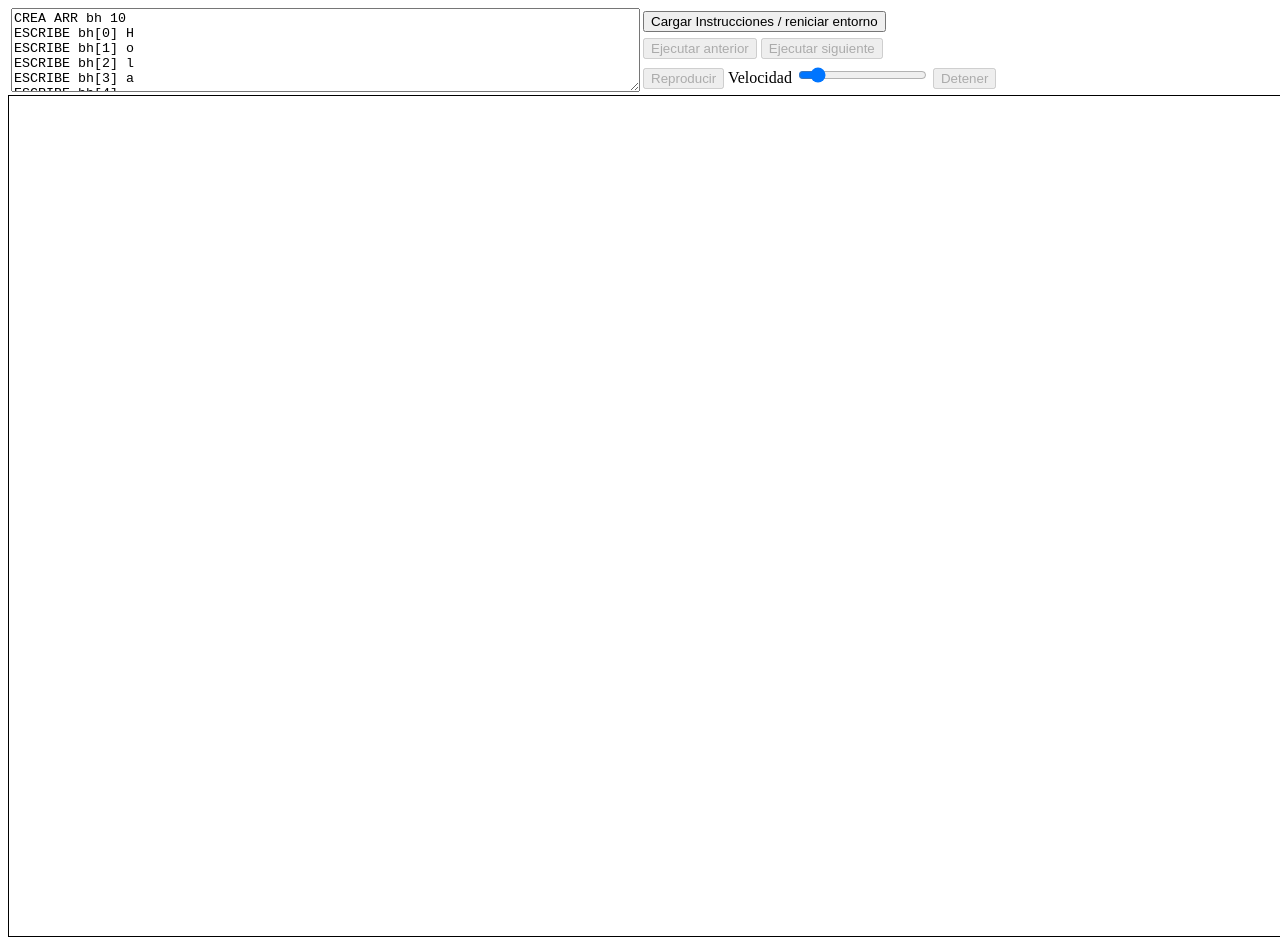
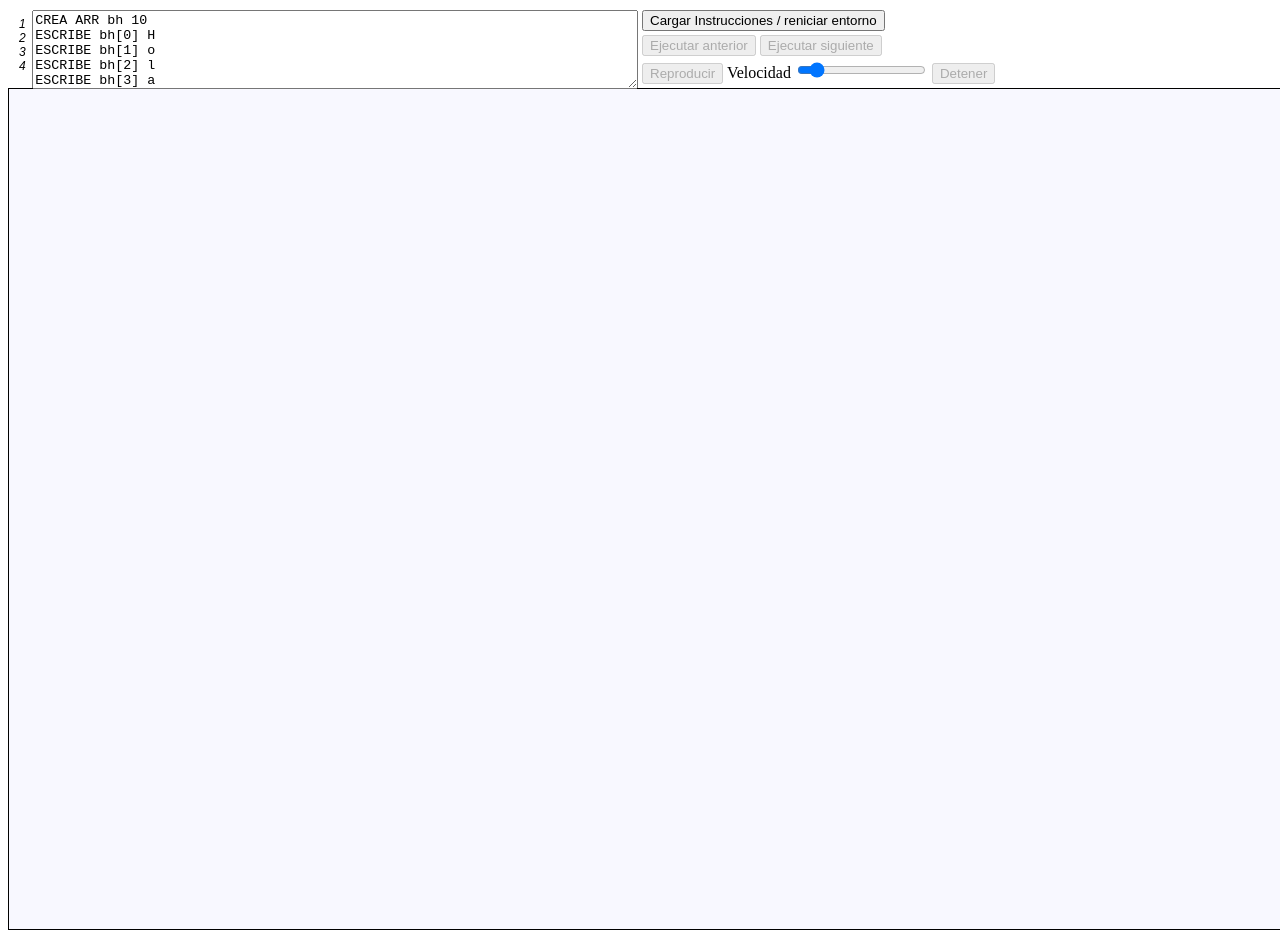
Before and after one commit to HernandezJosze/SimuladorWebDeCodigoC, a website: page index.html in a window 1280 px wide. Shown: the top 945 px of the page. Drawn offline with Linux system fonts and the light colour scheme.

Commit message:
bugs fixed

```diff
--- a/index.html
+++ b/index.html
@@ -3,8 +3,13 @@
    <meta charset="utf-8">
    <head>
       <style>
-          svg {
+          #containerSVG {
               border: 1px solid black;
+              width: 1900px;
+              height: 840px;
+              display: flex;
+              flex-flow: row wrap;
+              background-color: ghostwhite;
           }
           text {
               font-size: 60px;
@@ -12,7 +17,7 @@
               fill: gold;
           }
           div{
-              margin: 3px;
+              margin: 2px;
           }
           .small{
               font: italic 12px sans-serif; fill: black;
@@ -20,11 +25,22 @@
           .active{
               fill: coral;
           }
+          #editor{
+              justify-content: right;
+          }
+          #nums{
+              padding: 5px;
+              width: 1%;
+              height: 98%;
+              text-align: right;
+          }
       </style>
    </head>
    <body>
-      <div style="display: grid; grid-template-columns: 1fr 1fr;">
-         <textarea id="input" style="grid-row: 1 / span 3;">CREA ARR bh 10
+      <div style="display: grid; grid-template-columns:1fr 1fr;">
+         <div id="editor" style="grid-row: 1 / span 3; grid-column: 1 / span 1; display: flex;">
+            <div id="nums" class="small">1<br>2<br>3<br>4</div>
+            <textarea id="input" style="width: 99%; height: 98%";>CREA ARR bh 10
 ESCRIBE bh[0] H
 ESCRIBE bh[1] o
 ESCRIBE bh[2] l
@@ -59,12 +75,14 @@ ESCRIBE a 3
 CREA VAR ab
 ESCRIBE ab 34
 ESCRIBE ab 333</textarea>
+         </div>
          <div>
             <button id="btnGetText">Cargar Instrucciones / reniciar entorno</button>
          </div>
          <div>
             <button id="btnPrevInst" disabled>Ejecutar anterior</button>
-            <button id="btnNextInst" disabled>Ejecutar siguiente</button></div>
+            <button id="btnNextInst" disabled>Ejecutar siguiente</button>
+         </div>
          <div>
             <button id="btnPlay" disabled>Reproducir</button>
             <label for="speed">Velocidad</label>
@@ -72,7 +90,7 @@ ESCRIBE ab 333</textarea>
             <button id="btnStop" disabled>Detener</button>
          </div>
       </div>
-      <svg id="containerSVG"  style="width: 1900px; height:840px; display: flex; flex-flow: row wrap">
+      <svg id="containerSVG">
       </svg>
    </body>
 
@@ -173,7 +191,6 @@ ESCRIBE ab 333</textarea>
                   createVar(name);
                }
                idVar.add(`svg|${name}|`);
-               console.log(cx);
             }
             /*else {
                alert('nombre en uso\n pasando a la siguiente instruccion');
@@ -206,7 +223,6 @@ ESCRIBE ab 333</textarea>
             const name = instructions[currentInst][2];
             if(type === "ARR") {
                let num = instructions[currentInst][3];
-               console.log("antes de llamar delete: ", cx);
                deleteArr(name, num);
             }else{
                deleteVar(name);
@@ -258,18 +274,13 @@ ESCRIBE ab 333</textarea>
                document.getElementById(id).remove( );
             }
             cx -= tam;
-            console.log("loop: ",cx);
          }
          let child = document.getElementById('containerSVG').lastChild;
-         console.log("prev cx: ", cx);
-         console.log("prev cy: ", cy);
-         cx = (cx - num * tam - tam - tam / 2);
+         cx = (cx - tam - tam / 2);
          if(cx === posX && child){
             cx = parseInt(child.getAttribute('x')) + tam + tam / 2;
             cy = cy !== 30 ? cy - 150 : cy;
          }
-         console.log("cx: ", cx);
-         console.log("cy: ", cy);
       }
 
 
@@ -292,15 +303,11 @@ ESCRIBE ab 333</textarea>
             document.getElementById(id).remove( );
          }
          let child = document.getElementById('containerSVG').lastChild;
-         console.log("jiji: ",cx);
-         console.log("jij2: ",cy);
          cx = cx - 2 * tam;
          if(cx === posX && child){
             cx = parseInt(child.getAttribute('x')) + tam + tam / 2;
             cy = cy !== 30 ? cy - 150 : cy;
          }
-         console.log("jiji: ",cx);
-         console.log("jij2: ",cy);
       }
 
 
@@ -324,14 +331,15 @@ ESCRIBE ab 333</textarea>
          listOfValuesVars[NAME] = [0];
       }
 
+
       let lastActive = undefined;
       function modifyBox(name, value) {
-         let box = document.getElementById(`svg|${name}|box`);
-         let node = document.getElementById(`svg|${name}|value`);
+         let box = document.getElementById(`svg|${name}|box`), node = document.getElementById(`svg|${name}|value`);
          if (node) {
             node.textContent = value;
-            if(lastActive)
+            if(lastActive) {
                lastActive.removeAttribute('class');
+            }
             box.setAttribute('class','active');
             lastActive = box;
          }
```
